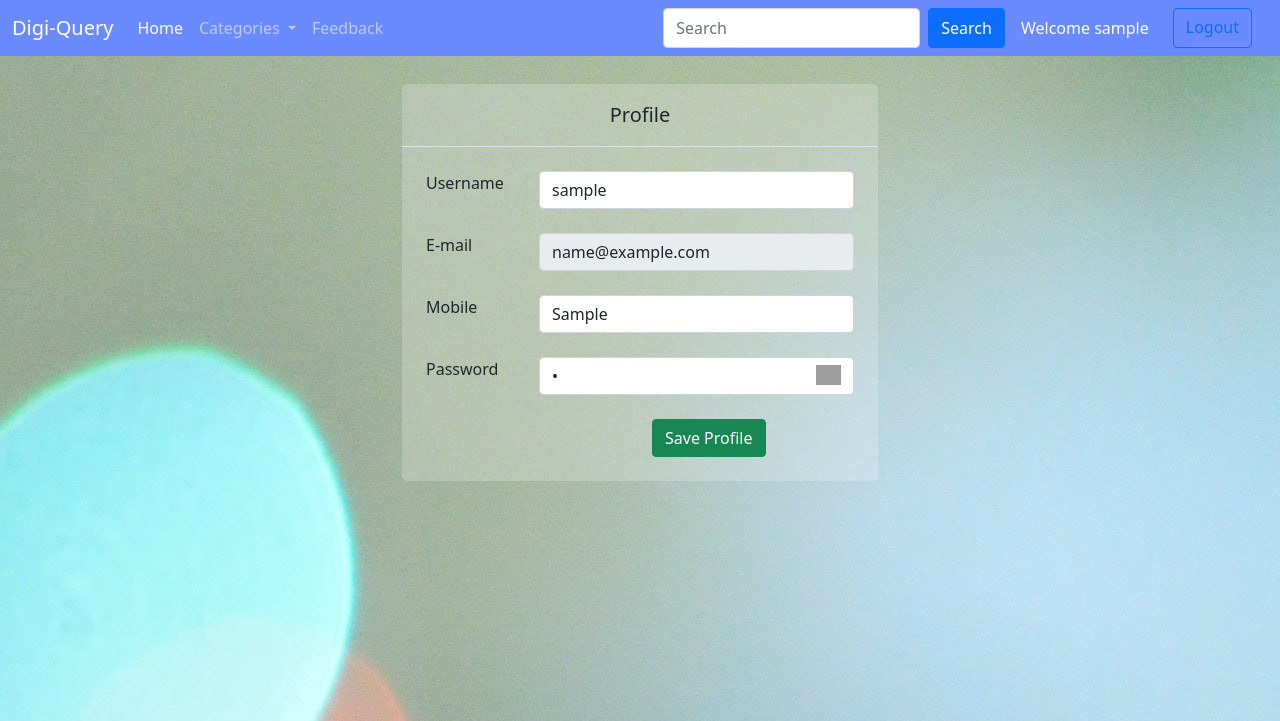
After one commit to ankit10000/oldweb, a PHP site: page /web/_profile.php in a window 1280 px wide. The commit adds this page. Shown: the top 721 px of the page. Run offline with PHP 8.4, Linux system fonts and the light colour scheme; the visitor is signed in with stand-in values (Sample User, id 1); tables that the repository leaves empty or names only in its code hold one stand-in row (values such as "Sample post"); some libraries are stand-ins or nearby versions; grey boxes are pictures that could not be loaded.

Commit message:
profile update created

```diff
--- /dev/null
+++ b/_profile.php
@@ -0,0 +1,168 @@
+<?php session_start();
+
+?>
+<!DOCTYPE html>
+<html lang="en">
+
+<head>
+    <meta charset="UTF-8">
+    <meta http-equiv="X-UA-Compatible" content="IE=edge">
+    <meta name="viewport" content="width=device-width, initial-scale=1.0">
+    <link href="https://cdn.jsdelivr.net/npm/bootstrap@5.0.1/dist/css/bootstrap.min.css" rel="stylesheet" integrity="sha384-+0n0xVW2eSR5OomGNYDnhzAbDsOXxcvSN1TPprVMTNDbiYZCxYbOOl7+AMvyTG2x" crossorigin="anonymous">
+    <link rel="stylesheet" href="./css/_forggetPass.css">
+    <title>Forgot Password</title>
+</head>
+
+<body>
+    <?php require './partials/_dbconnect.php' ?>
+    <?php require './partials/_nav.php'; ?>
+    <?php
+    $email = $_SESSION["user_email"];
+    $findresult = mysqli_query($conn, "SELECT * FROM users WHERE user_email= '$email'");
+    if ($res = mysqli_fetch_array($findresult)) {
+        $uname = $res['user_name'];
+        $mobile = $res['user_mob'];
+        $password = $res['user_pass'];
+    }
+
+    ?>
+    <div class="modal-dialog container">
+        <div class="modal-content">
+            <div class="modal-header">
+                <h5 class="modal-title " id="loginModalLabel">Profile</h5>
+            </div>
+            <?php if (isset($_POST['update_profile'])) {
+                $showError = false;
+                $uname = $_POST['user_name'];
+                $oldusername = $_POST['user_name'];
+                $email = $_SESSION['user_email'];
+                $mobile = $_POST['user_mob'];
+                $password = $_POST['user_pass'];
+                $sql = "SELECT * from users where user_name='$uname'";
+                $res = mysqli_query($conn, $sql);
+                if (mysqli_num_rows($res) != 0) {
+                    $row = mysqli_fetch_assoc($res);
+                    if ($uname == null || $email == null || $mobile == null || $password == null) {
+                        $error[] = 'Please fill the blank input';
+                    }
+                    if ($oldusername != $_SESSION['user_name']) {
+                        if ($uname == $row['user_name']) {
+                            $error[] = 'Username alerady exist';
+                        }
+                    }
+                }
+
+                if (!isset($error)) {
+                    $result = mysqli_query($conn, "UPDATE users SET user_name='$uname',user_mob='$mobile',user_pass='$password' WHERE user_email='$email'");
+                    if ($result) {
+                        $alert[] = 'Changes Saved';
+                    } else {
+                        $error[] = 'Something went wrong';
+                    }
+                }
+
+                if (isset($alert)) {
+
+                    foreach ($alert as $alert) {
+                        echo '<div class="alert alert-success alert-dismissible fade show" role="alert">
+                        <strong>Success!</strong> ' . $alert . '
+                        <button type="button" class="btn-close" data-bs-dismiss="alert" aria-label="Close"></button>
+                        </div>';
+                    }
+                }
+                if (isset($error)) {
+
+                    foreach ($error as $error) {
+                        echo '<div class="alert alert-success alert-dismissible fade show" role="alert">
+                            <strong>Warning!</strong> ' . $error . '
+                            <button type="button" class="btn-close" data-bs-dismiss="alert" aria-label="Close"></button>
+                            </div>';
+                    }
+                }
+            }
+
+
+
+            ?>
+            <form method="post" enctype='multipart/form-data' action="">
+                <div class="form-group my-4 mx-4">
+                    <div class="row">
+                        <div class="col-3">
+                            <label>Username</label>
+                        </div>
+                        <div class="col">
+                            <input type="text" name="user_name" value="<?php echo $uname; ?>" class="form-control">
+                        </div>
+                    </div>
+                </div>
+                <div class="form-group mb-4 mx-4">
+                    <div class="row">
+                        <div class="col-3">
+                            <label>E-mail</label>
+                        </div>
+                        <div class="col">
+                            <input type="text" name="user_email" value="<?php echo $email; ?>" class="form-control" disabled>
+                        </div>
+                    </div>
+                </div>
+                <div class="form-group mb-4 mx-4">
+                    <div class="row">
+                        <div class="col-3">
+                            <label>Mobile</label>
+                        </div>
+                        <div class="col">
+                            <input type="text" name="user_mob" value="<?php echo $mobile; ?>" class="form-control">
+                        </div>
+                    </div>
+                </div>
+                <div class="form-group mb-4 mx-4">
+                    <div class="row">
+                        <div class="col-3">
+                            <label>Password</label>
+                        </div>
+                        <div class="col d-flex">
+                            <input type="password" name="user_pass" value="<?php echo $password; ?>" class="form-control" id="id_password">
+                            <img src="https://media.geeksforgeeks.org/wp-content/uploads/20210917150049/eyeslash-300x240.png" width="25px" height="20px" style="margin-left: -12%;margin-top: 8px;display:inline;
+                vertical-align: middle" id="togglePassword">
+                        </div>
+                    </div>
+                </div>
+                <div class="row mb-4">
+                    <div class="col-sm-6">
+                    </div>
+                    <div class="col-sm-6">
+                        <button class="btn btn-success" name="update_profile">Save Profile</button>
+                    </div>
+                </div>
+            </form>
+        </div>
+    </div>
+    <script src="https://cdn.jsdelivr.net/npm/bootstrap@5.0.1/dist/js/bootstrap.bundle.min.js" integrity="sha384-gtEjrD/SeCtmISkJkNUaaKMoLD0//ElJ19smozuHV6z3Iehds+3Ulb9Bn9Plx0x4" crossorigin="anonymous">
+    </script>
+    <script>
+        const togglePassword =
+            document.querySelector('#togglePassword');
+
+        const password = document.querySelector('#id_password');
+
+        togglePassword.addEventListener('click', function(e) {
+
+            // Toggle the type attribute
+            const type = password.getAttribute(
+                'type') === 'password' ? 'text' : 'password';
+            password.setAttribute('type', type);
+
+            // Toggle the eye slash icon
+            if (togglePassword.src.match(
+                    "https://media.geeksforgeeks.org/wp-content/uploads/20210917150049/eyeslash.png")) {
+                togglePassword.src =
+                    "https://media.geeksforgeeks.org/wp-content/uploads/20210917145551/eye.png";
+            } else {
+                togglePassword.src =
+                    "https://media.geeksforgeeks.org/wp-content/uploads/20210917150049/eyeslash.png";
+            }
+        });
+    </script>
+</body>
+
+</html>
--- a/_threads.php
+++ b/_threads.php
@@ -101,7 +101,7 @@
             $desc = $row['thread_desc'];
             $thread_time = $row['timestamp'];
             $thread_user_id = $row['thread_user_id'];
-            $sql2 = "SELECT user_email FROM `users` WHERE sno='$thread_user_id'";
+            $sql2 = "SELECT user_name FROM `users` WHERE sno='$thread_user_id'";
             $result2 = mysqli_query($conn, $sql2);
             $row2 = mysqli_fetch_assoc($result2);
 
@@ -109,7 +109,7 @@
         <div class="media">
           <img class="mr-3" src="img/userdefoultimg.png" width="60px" alt=".....">
             <div class="media-body">
-                <h5 class="my-0"><b>Ask By :- '. $row2['user_email'] . ' at '. $thread_time .'</b></h5>
+                <h5 class="my-0"><b>Ask By :- '. $row2['user_name'] . ' at '. $thread_time .'</b></h5>
                 <h5 class="mt-0"><a href="thread.php?threadid=' . $id . '">' . $title . '</a></h5>
                 ' . $desc . '
             </div>
--- /dev/null
+++ b/css/_forggetPass.css
@@ -0,0 +1,10 @@
+body{
+    background-image: url('../img/bg.jpg');
+}
+.modal-content{
+    background-color: rgba(245, 245, 245, 0.229);
+    border: none;
+}
+.modal-header{
+   justify-content: center;
+}
--- /dev/null
+++ b/css/_loginmodel.css
@@ -0,0 +1,6 @@
+.forgot{
+    color: rgb(255, 93, 93);
+}
+.forgot:hover{
+    color: rgb(231, 0, 0);
+}
--- a/partials/_loginmodal.php
+++ b/partials/_loginmodal.php
@@ -1,28 +1,38 @@
-<!-- Modal -->
-<script src='https://www.google.com/recaptcha/api.js'></script>
+<!DOCTYPE html>
+<html lang="en">
+<head>
+    <meta charset="UTF-8">
+    <meta http-equiv="X-UA-Compatible" content="IE=edge">
+    <meta name="viewport" content="width=device-width, initial-scale=1.0">
+    <link rel="stylesheet" href="./css/_loginmodel.css">
+</head>
+<body>
+
 <div class="modal fade" id="loginModal" tabindex="-1" aria-labelledby="loginModalLabel" aria-hidden="true">
     <div class="modal-dialog">
         <div class="modal-content">
             <div class="modal-header">
-                <h5 class="modal-title" id="loginModalLabel">Login to iWay</h5>
+                <h5 class="modal-title" id="loginModalLabel">Login to Digi-Query</h5>
                 <button type="button" class="btn-close" data-bs-dismiss="modal" aria-label="Close"></button>
             </div>
         <form action="partials/_handlelogin.php" method="POST">
             <div class="modal-body">
                     <div class="mb-3">
                         <label for="exampleInputEmail1" class="form-label">Email</label>
-                        <input type="text" class="form-control" id="loginEmail" name="loginEmail" aria-describedby="emailHelp" required>
-                        <div id="emailHelp" class="form-text">We'll never share your username with anyone else.</div>
+                        <input type="email" class="form-control" id="loginEmail" name="loginEmail" aria-describedby="emailHelp" required>
+                        <div id="emailHelp" class="form-text">We'll never share your email with anyone else.</div>
                     </div>
                     <div class="mb-3">
                         <label for="exampleInputPassword1" class="form-label">Password</label>
                         <input type="password" class="form-control" id="loginPass" name="loginPass" required>
                     </div>
+                    <div class="my-2 d-flex flex-row-reverse ">
+                        <a class="forgot" href="partials/_forggetPass.php">Reset Password</a>
+                    </div>
                     <div class="mb-3 form-check">
-
-                    <div class="g-recaptcha" data-sitekey="6LfltMIbAAAAAA5S3eXWUDMcM_rOC6J6hUnqc0RO" required>
+                        <div class="g-recaptcha" data-sitekey="6LfltMIbAAAAAA5S3eXWUDMcM_rOC6J6hUnqc0RO" required>
                     </div>
-                    <input type="submit" name="submit" value="submit" required>
+                    <input type="submit" class="btn btn-outline-danger mt-3 px-5" name="submit" value="Submit" required>
 
                     </div>
                     <!--<button type="submit" class="btn btn-primary">Submit</button> -->
@@ -74,4 +84,7 @@ function CheckCaptcha($userResponse) {
        echo '<script>alert("Error Message");</script>';
     }
 }
-    ?>
+?>
+<script src='https://www.google.com/recaptcha/api.js'></script>
+</body>
+</html>
--- a/partials/_nav.php
+++ b/partials/_nav.php
@@ -36,19 +36,27 @@ echo ' </ul>
 
 require 'partials/_loginmodal.php';
 if (isset($_SESSION['loggedin']) && $_SESSION['loggedin']==true) {
+    $email = $_SESSION["user_email"];
+    $findresult = mysqli_query($conn, "SELECT * FROM users WHERE user_email= '$email'");
+    if ($res = mysqli_fetch_array($findresult)) {
+        $uname = $res['user_name'];
 
 
         echo '
         <form class="d-flex" method="GET" action="_search.php">
         <input class="form-control me-2" type="search" name="search" placeholder="Search" aria-label="Search">
         <button class="btn btn-primary" type="submit">Search</button>
-                    <h6 class="row text-light mx-2">Welcome ' . $_SESSION['user_email'] . ' </h6>
+        <a class="nav-link text-white" href="_profile.php" >
+        Welcome&nbsp;'. $uname . '
+        </a>
         <a href="partials/_logout.php" class="btn btn-outline-primary  mx-2">Logout</a>
         </form>
 
 
         ';
+    }
                 } else {
+    // <h6 class="row text-light mx-2 my-0">Welcome ' . $_SESSION['user_name'] . ' </h6>
     echo '
     <form class="d-flex" method="GET" action="_search.php">
             <input class="form-control me-1" type="search" name="search" placeholder="Search" aria-label="Search">
--- a/partials/_signupmodal.php
+++ b/partials/_signupmodal.php
@@ -4,7 +4,7 @@
   <div class="modal-dialog">
     <div class="modal-content">
       <div class="modal-header">
-        <h5 class="modal-title" id="signupModalLabel">Signup for an iWay Account</h5>
+        <h5 class="modal-title" id="signupModalLabel">Signup for an Digi-Query Account</h5>
         <button type="button" class="btn-close" data-bs-dismiss="modal" aria-label="Close"></button>
       </div>
       <form action="partials/_handlesignup.php" method="POST">
@@ -37,7 +37,7 @@
                         <div class="g-recaptcha" data-sitekey="6LfltMIbAAAAAA5S3eXWUDMcM_rOC6J6hUnqc0RO" required></div>
 
                         </form>
-                        <input type="submit" name="submit" class="btn btn-primary" value="submit">
+                        <input type="submit" name="submit" class="btn btn-outline-danger px-5 mt-3" value="Submit">
                     </div>
                     <!-- <button type="submit" class="btn btn-primary">Submit</button> -->
             </div>
--- a/thread.php
+++ b/thread.php
@@ -97,7 +97,7 @@
             $content = $row['comment_content'];
             $content_time = $row['comment_time'];
             $comment_by = $row['comment_by'];
-            $sql1 = "SELECT user_email FROM `users` WHERE sno='$comment_by'";
+            $sql1 = "SELECT user_name FROM `users` WHERE sno='$comment_by'";
             $result1 = mysqli_query($conn, $sql1);
             $row1 = mysqli_fetch_assoc($result1);
 
@@ -106,7 +106,7 @@
         <div class="media">
           <img class="mr-3" src="img/userdefoultimg.png" width="60px" alt=".....">
             <div class="media-body">
-            <p class="my-0"><b>' . $row1["user_email"] . ' at ' . $content_time . '</b></p>
+            <p class="my-0"><b>' . $row1["user_name"] . ' at ' . $content_time . '</b></p>
                 ' . $content . '
             </div>
         </div>';
```
Also changed, not shown: partials/_DB_fpass.php (added, +19 -0 lines), partials/_forggetPass.php (added, +34 -0 lines), partials/_forgotChangePass.php (added, +38 -0 lines), partials/_forgotOTP.php (added, +33 -0 lines), partials/_handlelogin.php (+6 -3 lines), css/_nav.css (line endings or trailing spaces). Lines whose indentation alone changed are shown as unchanged.
